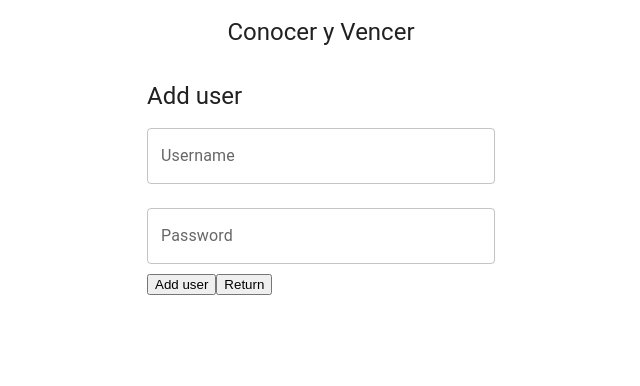
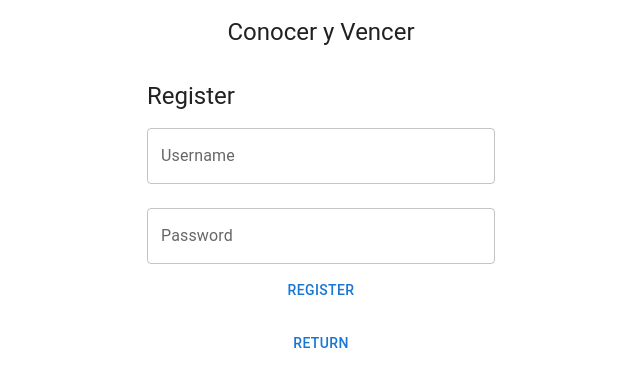
Before and after one commit to Arquisoft/wiq_en2a, a React (Create React App) app in the folder webapp/: page / in a window 1280 px wide. Both pictures are taken after a click on the button "REGISTER". Shown: the top 386 px of the page, without its empty margins (319-959 px from the left). Built offline with nearby package versions, Linux system fonts and the light colour scheme.

Commit message:
Changed Register page style and deleted useless entries

```diff
--- a/webapp/src/components/AddUser.tsx
+++ b/webapp/src/components/Register.tsx
@@ -1,7 +1,7 @@
 // src/components/AddUser.js
 import  { useState } from 'react';
 import axios from 'axios';
-import { Container, Typography, TextField,  Snackbar } from '@mui/material';
+import { Container, Typography, TextField, Snackbar, Stack, Button } from '@mui/material';
 import { useTranslation } from 'react-i18next';
 
 const apiEndpoint = process.env.REACT_APP_API_ENDPOINT || 'http://localhost:8000';
@@ -34,7 +34,7 @@ const AddUser = (props:ActionProps) => {
   return (
     <Container component="main" maxWidth="xs" sx={{ marginTop: 4 }}>
       <Typography component="h1" variant="h5">
-        {t('add_user')}
+        {t('register')}
       </Typography>
       <TextField
         name="username"
@@ -53,12 +53,14 @@ const AddUser = (props:ActionProps) => {
         value={password}
         onChange={(e) => setPassword(e.target.value)}
       />
-      <button  color="primary" onClick={addUser} name = "Add user">
-        {t('add_user')}
-      </button>
-      <button color="primary" onClick={props.goBack}>
-        {t('return')}
-      </button>
+      <Stack direction="column" spacing={2}>
+        <Button color="primary" onClick={addUser}>
+          {t('register')}
+        </Button>
+        <Button color="primary" onClick={props.goBack}>
+          {t('return')}
+        </Button>
+      </Stack>
       <Snackbar open={openSnackbar} autoHideDuration={6000} onClose={handleCloseSnackbar} message="User added successfully" id='successUserAdd'/>
       {error && (
         <Snackbar open={!!error} autoHideDuration={6000} onClose={() => setError('')} message={`Error: ${error}`} />
--- a/webapp/src/i18n.ts
+++ b/webapp/src/i18n.ts
@@ -16,7 +16,6 @@ i18n
                     login: 'Login',
                     return: 'Return',
                     register: 'Register',
-                    add_user: 'Add user',
                     login_google: 'Login with Google',
                     nav_game: 'Game',
                     nav_groups: 'Groups',
@@ -29,7 +28,6 @@ i18n
                     login: 'Iniciar sesión',
                     return: 'Volver',
                     register: 'Registrarse',
-                    add_user: 'Añadir usuario',
                     login_google: 'Iniciar sesión con Google',
                     nav_game: 'Juego',
                     nav_groups: 'Grupos',
--- a/webapp/src/pages/init/index.tsx
+++ b/webapp/src/pages/init/index.tsx
@@ -1,6 +1,6 @@
 import  { useState } from 'react';
 import { useTranslation } from 'react-i18next';
-import AddUser from '../../components/AddUser';
+import AddUser from '../../components/Register';
 import Login from '../../components/Login';
 import CssBaseline from '@mui/material/CssBaseline';
 import Container from '@mui/material/Container';
```
